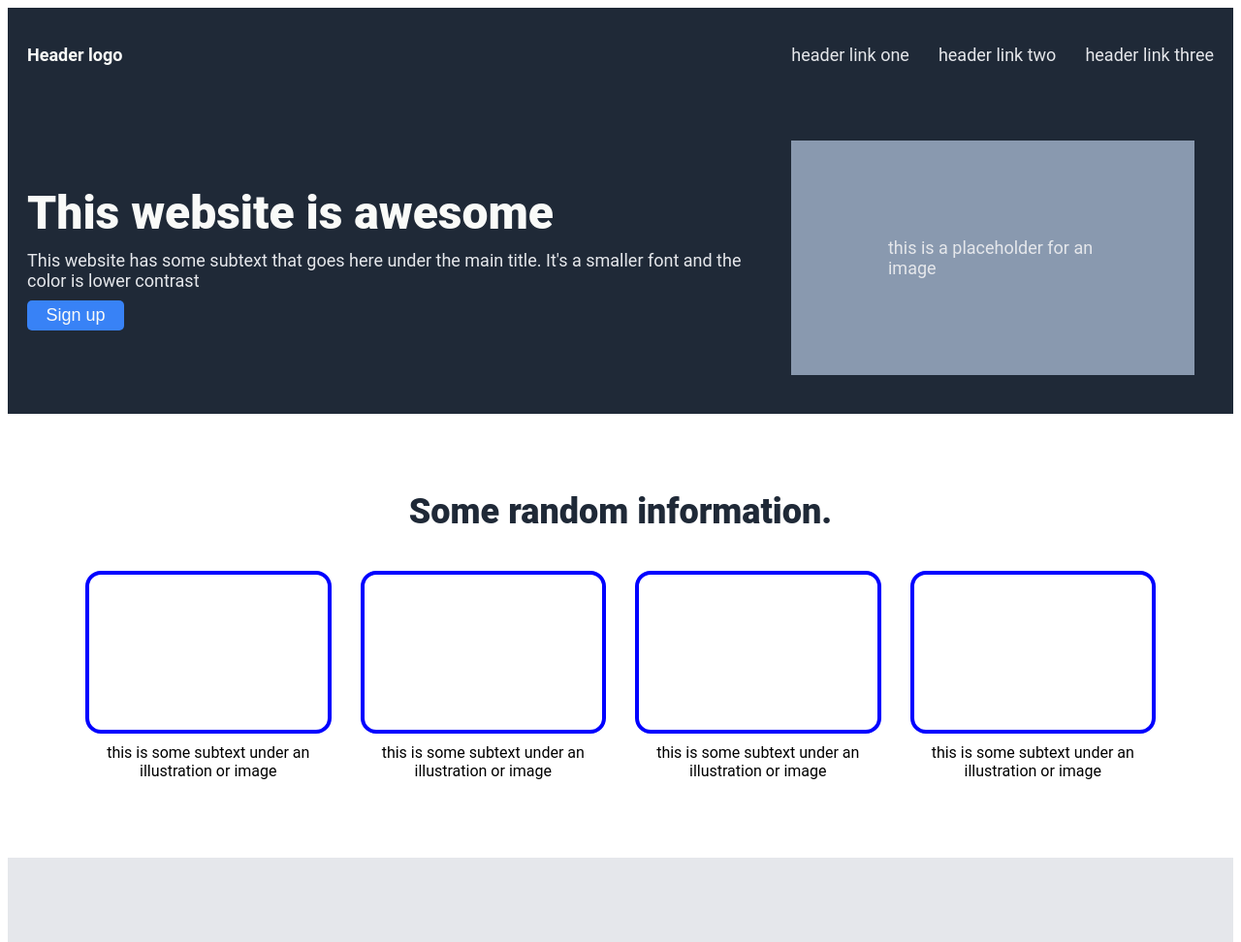
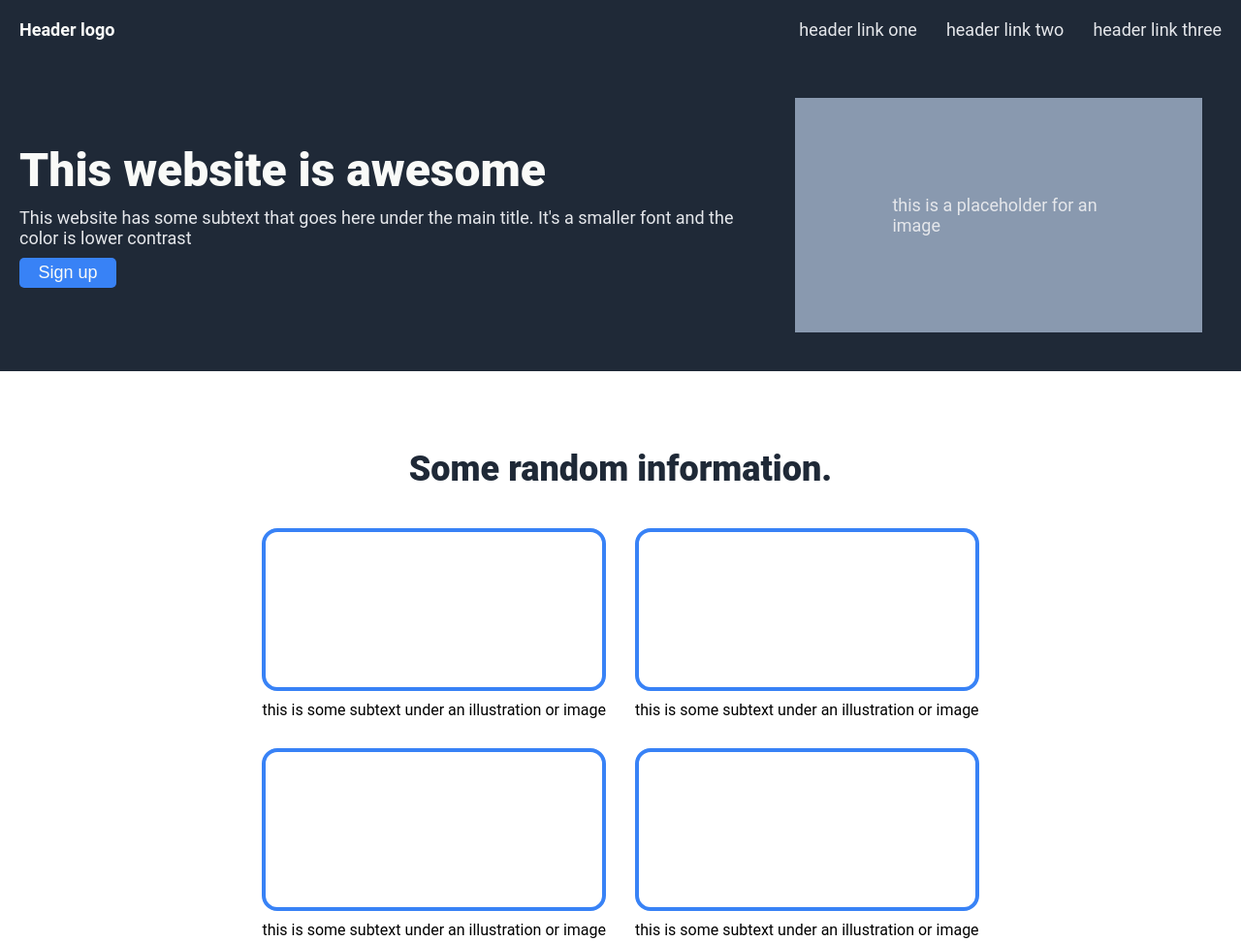
Before and after one commit to v3ndotacos/website, a plain HTML site: page index.html in a window 1280 px wide. Shown: the top 972 px of the page at 97% size. Drawn offline with Linux system fonts and the light colour scheme.

Commit message:
correciones

```diff
--- a/index.html
+++ b/index.html
@@ -36,7 +36,9 @@
 
     <div class="mid">
       <div class="information">
-        <a class="info">Some random information.</a>
+        <!--Correcion <a class="info">Some random information.</a> -->
+        <h2 class="info">Some random information.</h2>
+        <!-- ponerle h2 porque es titulo sabes... -->
       </div>
       <div class="card-image">
         <div class="item">
--- a/styles.css
+++ b/styles.css
@@ -1,6 +1,13 @@
 body {
   font-family: Roboto, "Courier New", Courier, monospace;
-
+  /* margin: 0;  */
+  /* todos los navegadores ponen margen por defecto */
+}
+* {
+  margin: 0;
+  padding: 0;
+  box-sizing: border-box;
+  /* tambien puedes quitar el margen asi */
 }
 
 li a {
@@ -101,10 +108,15 @@ button {
   display: flex;
   gap: 30px;
   text-align: center;
+  /* correciones */
+  flex-wrap: wrap;
+  justify-content: center;
+  /* wrap para que salte a la siguiente linea
+  y  jc center para el wrap*/
 }
 
 .card {
-  border: 4px solid blue;
+  border: 4px solid #3882f6;
   border-radius: 16px;
   padding: 80px;
   margin-bottom: 10px;
```
